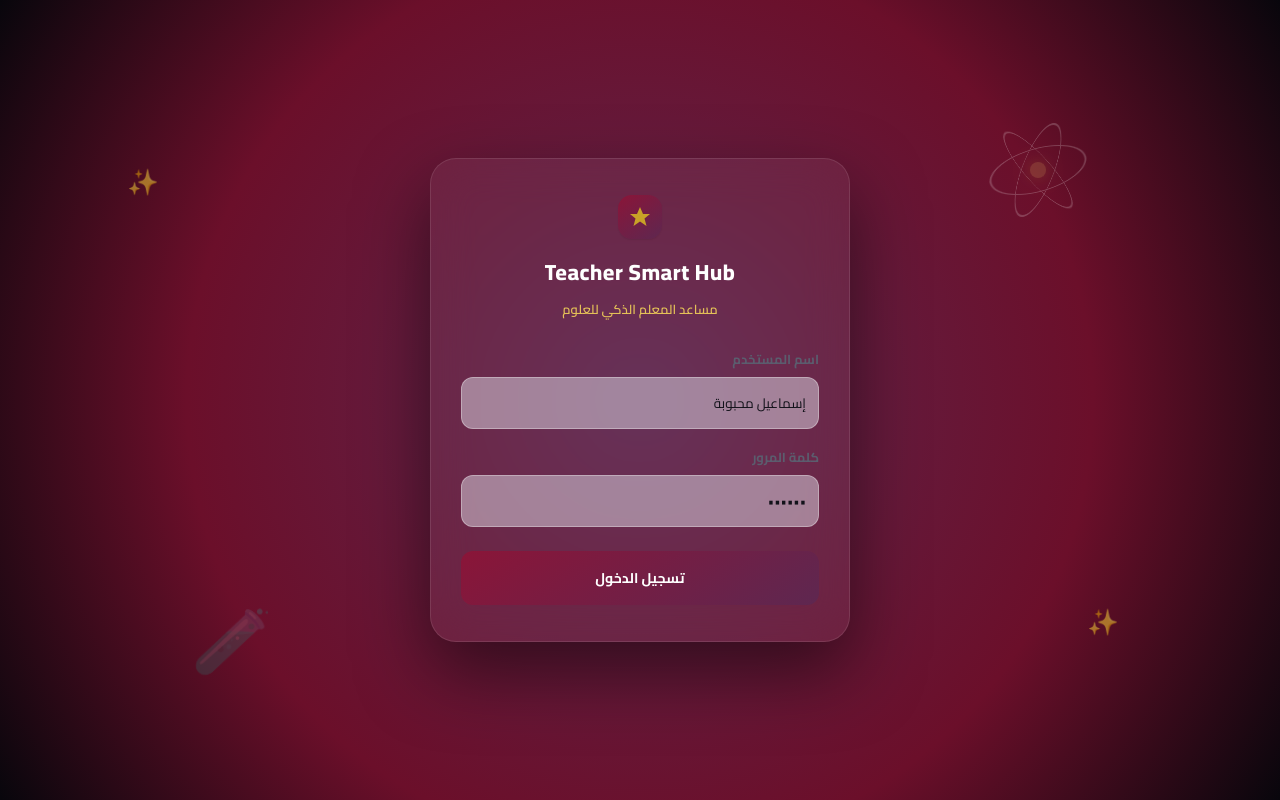
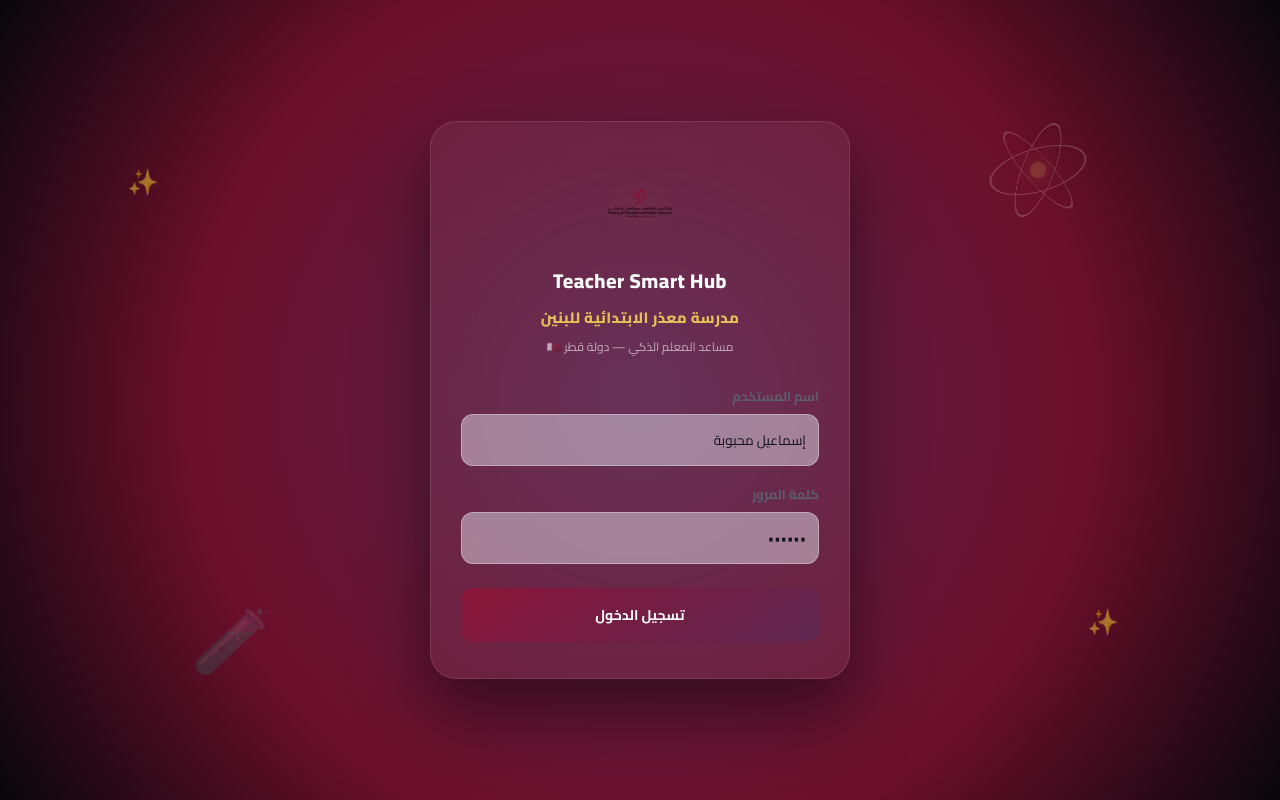
Before and after one commit to mumenmahbuobeh/teacher-smart-hub-dashboard, a plain HTML site: page index.html in a window 1280 px wide. Drawn offline with nearby package versions, Linux system fonts and the light colour scheme.

Commit message:
Add ministry school logo (Muthar Primary) to login, sidebar brand, and footer - update school name to معذر الابتدائية للبنين

```diff
--- a/app.js
+++ b/app.js
@@ -4,7 +4,7 @@ const i18n = {
     navMain:'الرئيسية', navDash:'لوحة التحكم', navStudents:'إدارة الطلاب', navAttend:'الحضور والغياب', navGrades:'الدرجات والتقييم',
     navAI:'أدوات الذكاء الاصطناعي', navQuiz:'مولّد الأسئلة', navPlan:'خطط الدروس', navSlides:'توليد العروض', navReports:'التقارير الذكية',
     navMore:'أقسام إضافية', navCal:'التقويم', navNotif:'الإشعارات', navSettings:'الإعدادات',
-    teacherName:'إسماعيل محبوبة', teacherRole:'معلّم العلوم • مدرسة الدوحة النموذجية',
+    teacherName:'إسماعيل محبوبة', teacherRole:'معلّم العلوم • مدرسة معذر الابتدائية للبنين',
     searchPh:'ابحث عن طالب، صف، أو تقرير...',
     heroEyebrow:'الأحد، مرحباً بعودتك',
     heroTitle:'صباح الخير، <span>أستاذ إسماعيل</span> — لديك يوم حافل اليوم',
@@ -45,7 +45,7 @@ const i18n = {
     navMain:'Main', navDash:'Dashboard', navStudents:'Student Roster', navAttend:'Attendance System', navGrades:'Grades & Assessment',
     navAI:'AI Tools', navQuiz:'Question Generator', navPlan:'Lesson Plans', navSlides:'Presentation Generator', navReports:'Smart Reports',
     navMore:'More', navCal:'Calendar', navNotif:'Notifications', navSettings:'Settings',
-    teacherName:'Ismail Mahbuobeh', teacherRole:'Science Teacher • Doha Model School',
+    teacherName:'Ismail Mahbuobeh', teacherRole:'Science Teacher • Muthar Primary School for Boys',
     searchPh:'Search students, classes, reports...',
     heroEyebrow:'Sunday, welcome back',
     heroTitle:'Good morning, <span>Mr. Ismail</span> — you have a full day ahead',
--- a/index.html
+++ b/index.html
@@ -28,11 +28,12 @@
     </div>
     <div class="login-card" id="loginCard" style="position:relative; z-index:2;">
       <div class="login-brand">
-        <div class="brand-mark">
-          <svg viewBox="0 0 24 24" fill="none"><path d="M12 2 L15 9 L22 9 L16.5 13.5 L18.5 21 L12 16.5 L5.5 21 L7.5 13.5 L2 9 L9 9 Z" fill="#C9A227"/></svg>
+        <div class="login-school-header">
+          <img src="assets/school-logo.png" alt="شعار وزارة التربية والتعليم" class="login-ministry-logo" />
         </div>
         <h3>Teacher Smart Hub</h3>
-        <p>مساعد المعلم الذكي للعلوم</p>
+        <p class="login-school-name">مدرسة معذر الابتدائية للبنين</p>
+        <p class="login-school-sub">مساعد المعلم الذكي — دولة قطر 🇶🇦</p>
       </div>
       <form onsubmit="event.preventDefault(); handleLogin();" class="upload-form">
         <div class="form-group">
@@ -52,12 +53,12 @@
 
   <aside class="sidebar" id="sidebar">
     <div class="brand">
-      <div class="brand-mark">
-        <svg viewBox="0 0 24 24" fill="none"><path d="M12 2 L15 9 L22 9 L16.5 13.5 L18.5 21 L12 16.5 L5.5 21 L7.5 13.5 L2 9 L9 9 Z" fill="#C9A227"/></svg>
+      <div class="sidebar-school-logo-wrap">
+        <img src="assets/school-logo.png" alt="شعار المدرسة" class="sidebar-school-logo" />
       </div>
       <div class="brand-text">
-        <div class="t1" data-i18n="brandT1">Teacher Smart Hub</div>
-        <div class="t2" data-i18n="brandT2">مساعد المعلم الذكي</div>
+        <div class="t1">معذر الابتدائية للبنين</div>
+        <div class="t2">Teacher Smart Hub</div>
       </div>
     </div>
 
@@ -127,10 +128,12 @@
     </div>
 
     <div class="sidebar-footer">
-      <div class="avatar">إم</div>
+      <div class="avatar" style="background: transparent; overflow: hidden; padding: 2px;">
+        <img src="assets/school-logo.png" alt="شعار المدرسة" style="width:100%; height:100%; object-fit:contain;" />
+      </div>
       <div>
         <div class="sf-name" data-i18n="teacherName">إسماعيل محبوبة</div>
-        <div class="sf-role" data-i18n="teacherRole">معلّم • مدرسة الدوحة النموذجية</div>
+        <div class="sf-role" data-i18n="teacherRole">معلّم • معذر الابتدائية للبنين</div>
       </div>
     </div>
   </aside>
--- a/style.css
+++ b/style.css
@@ -801,20 +801,62 @@
     text-align: center;
     margin-bottom: 26px;
   }
-  .login-brand .brand-mark {
-    margin: 0 auto 12px;
+
+  /* Ministry / School logo on login screen */
+  .login-school-header {
+    display: flex;
+    justify-content: center;
+    margin-bottom: 14px;
+  }
+  .login-ministry-logo {
+    width: 90px;
+    height: 90px;
+    object-fit: contain;
+    filter: drop-shadow(0 4px 16px rgba(201,162,39,0.35));
+    animation: rise 0.9s cubic-bezier(0.16, 1, 0.3, 1) forwards;
+    transition: transform 0.3s ease;
+  }
+  .login-ministry-logo:hover {
+    transform: scale(1.08) rotate(3deg);
+  }
+  .login-school-name {
+    font-size: 15px;
+    color: var(--gold-light);
+    font-weight: 800;
+    margin-top: 4px;
+    letter-spacing: 0.3px;
+  }
+  .login-school-sub {
+    font-size: 12px;
+    color: rgba(255,255,255,0.6);
+    margin-top: 3px;
   }
   .login-brand h3 {
-    font-size: 22px;
+    font-size: 20px;
     font-weight: 800;
     letter-spacing: 0.5px;
     font-family: var(--font-display);
   }
-  .login-brand p {
-    font-size: 13px;
-    color: var(--gold-light);
-    margin-top: 4px;
-    font-weight: 600;
+
+  /* Sidebar school logo */
+  .sidebar-school-logo-wrap {
+    width: 46px;
+    height: 46px;
+    border-radius: 14px;
+    overflow: hidden;
+    flex-shrink: 0;
+    display: flex;
+    align-items: center;
+    justify-content: center;
+    background: rgba(255,255,255,0.12);
+    border: 1px solid rgba(255,255,255,0.15);
+    box-shadow: var(--shadow-sm);
+  }
+  .sidebar-school-logo {
+    width: 40px;
+    height: 40px;
+    object-fit: contain;
+    filter: drop-shadow(0 2px 6px rgba(201,162,39,0.2));
   }
 
   /* Background Decorations */
```
Also changed, not shown: State of Qatar-01.svg (added), assets/ministry-logo.svg (added), assets/school-logo.png (added), image-97.png (added).
